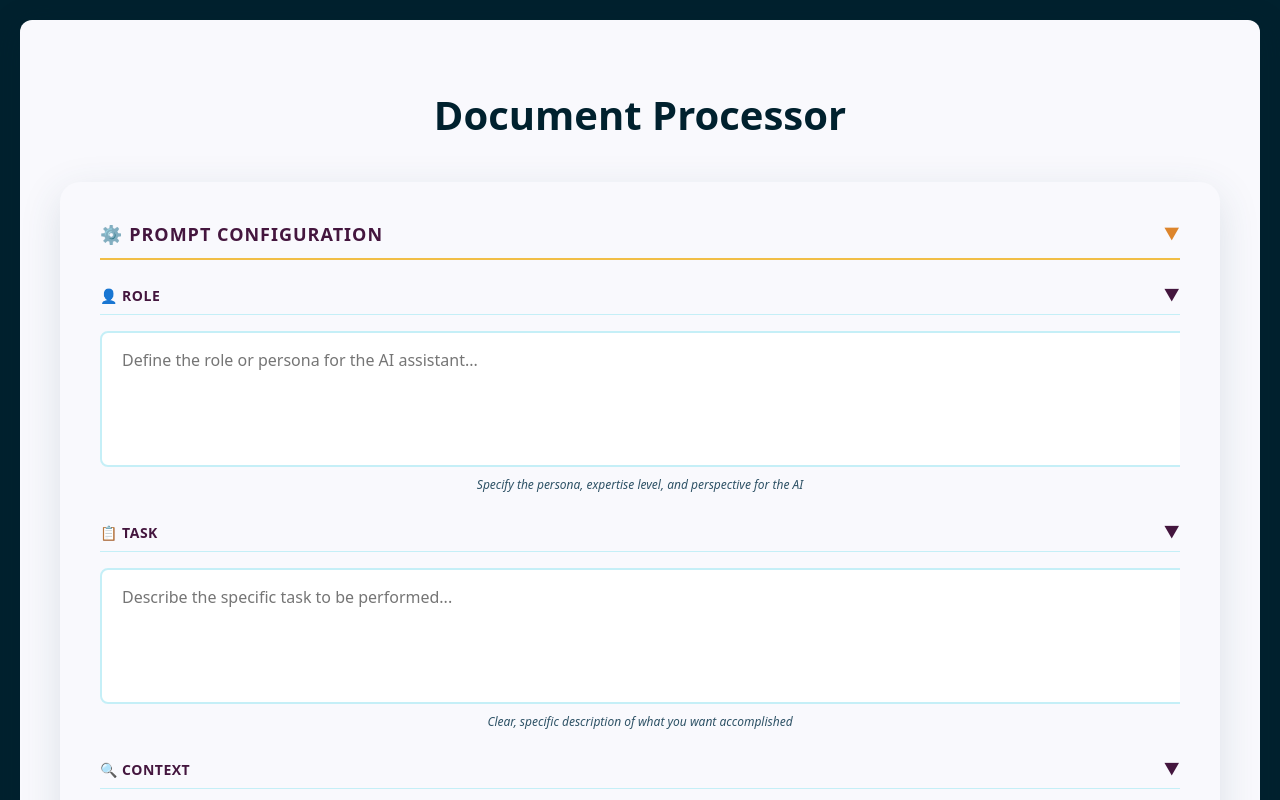
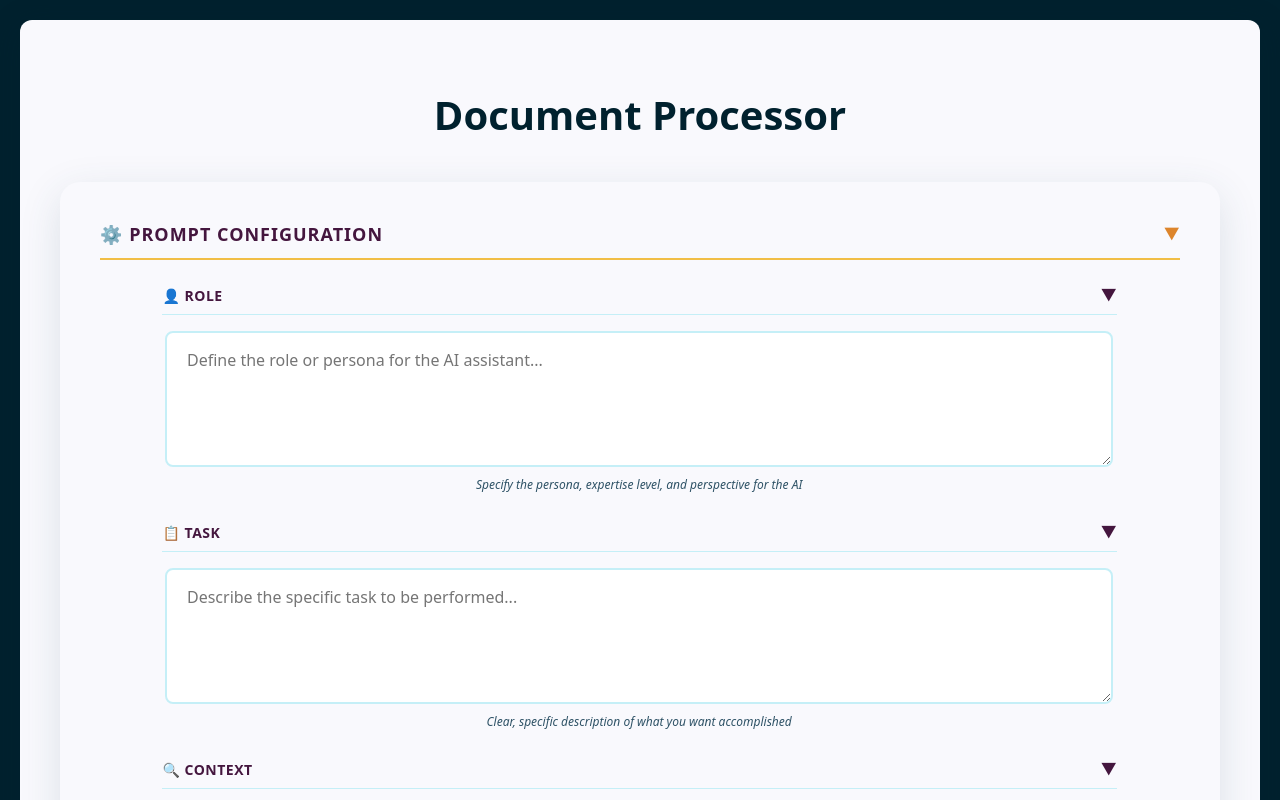
Before and after one commit to SamuelKinshuck/pdf_breakdown, a React (Create React App) app in the folder frontend/: page / in a window 1280 px wide. Shown: the top 800 px of the page. Built offline with nearby package versions, Linux system fonts and the light colour scheme.

Commit message:
improve formatting

```diff
--- a/frontend/src/components/CollapsibleSection.tsx
+++ b/frontend/src/components/CollapsibleSection.tsx
@@ -94,7 +94,9 @@ const headerStyle = isSubSection ? {
     cursor: 'pointer',
     padding: '8px 0',
     borderBottom: `1px solid ${colors.primary.lightBlue}`,
-    marginBottom: isExpanded ? '8px' : '0'
+    marginBottom: isExpanded ? '8px' : '0',
+    width: '94%',
+    marginLeft: '3%'
 } : {
     ...sectionHeaderStyle,
     display: 'flex',
@@ -112,7 +114,7 @@ const chevronStyle = {
 };
 
 return (
-    <div style={{ marginBottom: isSubSection ? '20px' : '32px' }}>
+    <div style={{ marginBottom: isSubSection ? '20px' : '64px' }}>
     <div style={headerStyle} onClick={onToggle}>
         <span>{title}</span>
         <span style={chevronStyle}>▶</span>
@@ -120,19 +122,22 @@ return (
     <div
         style={{
         height: isExpanded ? `${contentHeight}px` : '0px',
-        overflow: 'hidden',
+        //overflow: 'hidden',
         transition: 'height 0.4s cubic-bezier(0.4, 0, 0.2, 1)',
         opacity: isExpanded ? 1 : 0,
         transform: isExpanded ? 'translateY(0)' : 'translateY(-8px)',
         transformOrigin: 'top',
-        willChange: 'height, opacity, transform'
+        willChange: 'height, opacity, transform',
+        width: '94%',
+        marginLeft: '3%'
         }}
     >
         <div
         ref={contentRef}
         style={{
             paddingTop: isExpanded ? (isSubSection ? '8px' : '0px') : '0px',
-            transition: 'padding-top 0.4s cubic-bezier(0.4, 0, 0.2, 1)'
+            transition: 'padding-top 0.4s cubic-bezier(0.4, 0, 0.2, 1)',
+            ...(!isExpanded ? {height: '0px', overflow: 'hidden', 'pointerEvents' : 'none'} : {})
         }}
         >
         {children}
--- a/frontend/src/components/CustomDropdown.tsx
+++ b/frontend/src/components/CustomDropdown.tsx
@@ -129,6 +129,7 @@ const CustomDropdown: React.FC<CustomDropdownProps> = ({
       {isOpen && (
         <div
           style={{
+            width: "100% ",
             position: 'absolute',
             top: '100%',
             left: 0,
@@ -148,6 +149,7 @@ const CustomDropdown: React.FC<CustomDropdownProps> = ({
               key={option.value}
               onClick={() => handleOptionSelect(option.value)}
               style={{
+
                 padding: '14px 20px',
                 cursor: 'pointer',
                 backgroundColor: value === option.value ? colors.primary.lightBlue : colors.primary.white,
--- a/frontend/src/components/DocumentProcessorForm.tsx
+++ b/frontend/src/components/DocumentProcessorForm.tsx
@@ -138,7 +138,6 @@ const DocumentProcessorForm: React.FC = () => {
 
   const handleQuickPageSelection = (type: string, pageCount: number) => {
     let selectedPages: number[] = [];
-
     switch (type) {
       case 'all':
         selectedPages = Array.from({ length: pageCount }, (_, i) => i + 1);
@@ -223,7 +222,7 @@ const handleSubmit = async (e: React.FormEvent) => {
 
 
   const inputStyle = {
-    width: '100%',
+    width: 'calc(100% - 50px)',
     padding: '16px 20px',
     borderRadius: '8px',
     border: `2px solid ${colors.primary.lightBlue}`,
@@ -583,7 +582,11 @@ const handleSubmit = async (e: React.FormEvent) => {
               <button
                 key={option.value}
                 type="button"
-                onClick={() => handleQuickPageSelection(option.value, fileInfo.page_count)}
+                onClick={
+                  () => {
+                    handleQuickPageSelection(option.value, fileInfo.page_count)
+                  }
+                }
                 style={{
                   padding: '10px 18px',
                   backgroundColor: colors.secondary.lilac,
```
Also changed, not shown: 1 other file (tests, documents, lock files or other folders).
